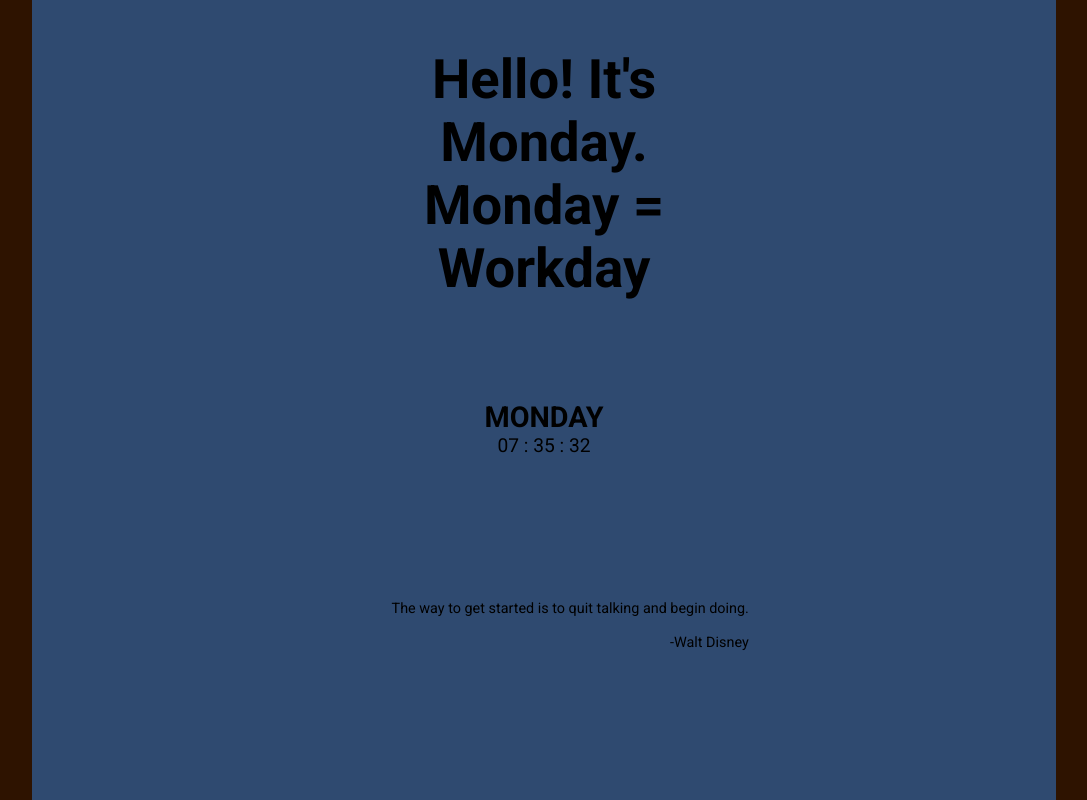
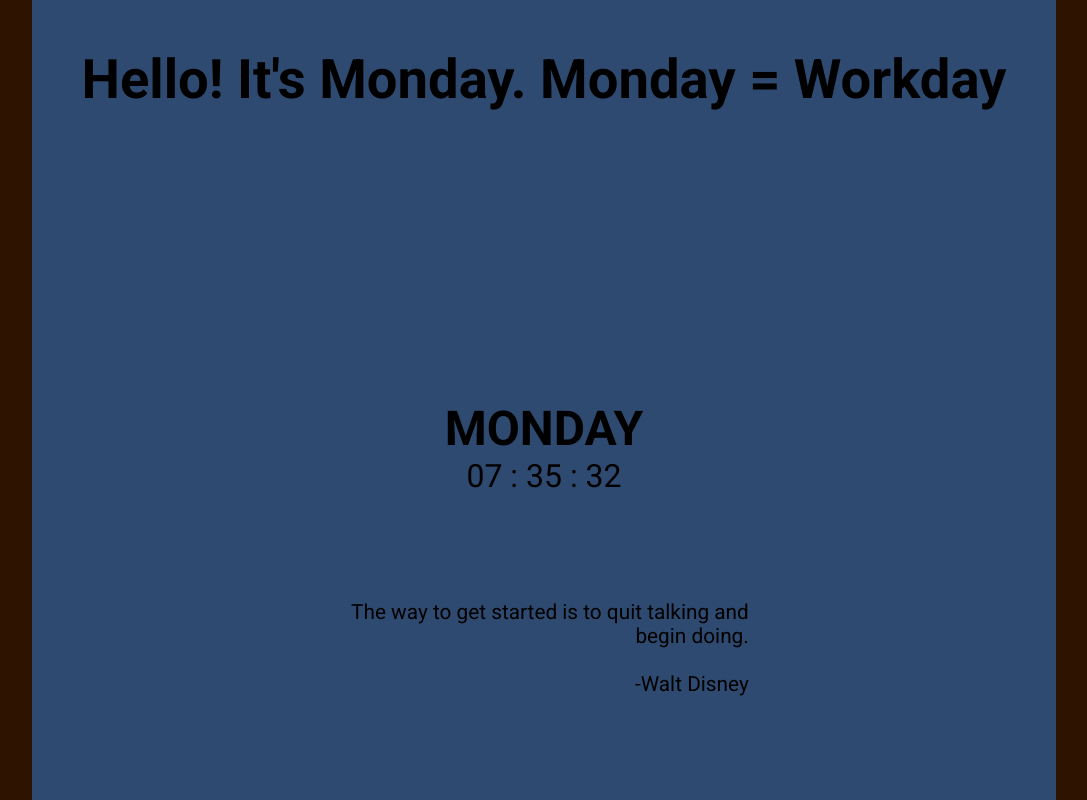
Before and after one commit to N-Endy/daily-calender, a plain HTML site: page index.html in a window 1280 px wide. Shown: the whole page, without its empty margins (96-1183 px from the left). Drawn offline with Linux system fonts and the light colour scheme.

Commit message:
commit message

```diff
--- a/style.css
+++ b/style.css
@@ -40,3 +40,32 @@ body {
     text-align: right;
     font-size: 0.9rem;
 }
+
+/* Media Query */
+@media(min-width: 360px) {
+    .container .text {
+        width: 100%;
+        font-size: 1rem;
+    }
+
+    .container .time {
+        font-size: 1.2rem;
+    }
+
+    .container .motivation {
+        font-size: 1.3rem;
+    }
+}
+@media(min-width: 768px) {
+    .container .text {
+        font-size: 1.7rem;
+    }
+
+    .container .time {
+        font-size: 2rem;
+    }
+
+    .container .motivation {
+        font-size: 1.3rem;
+    }
+}
```
